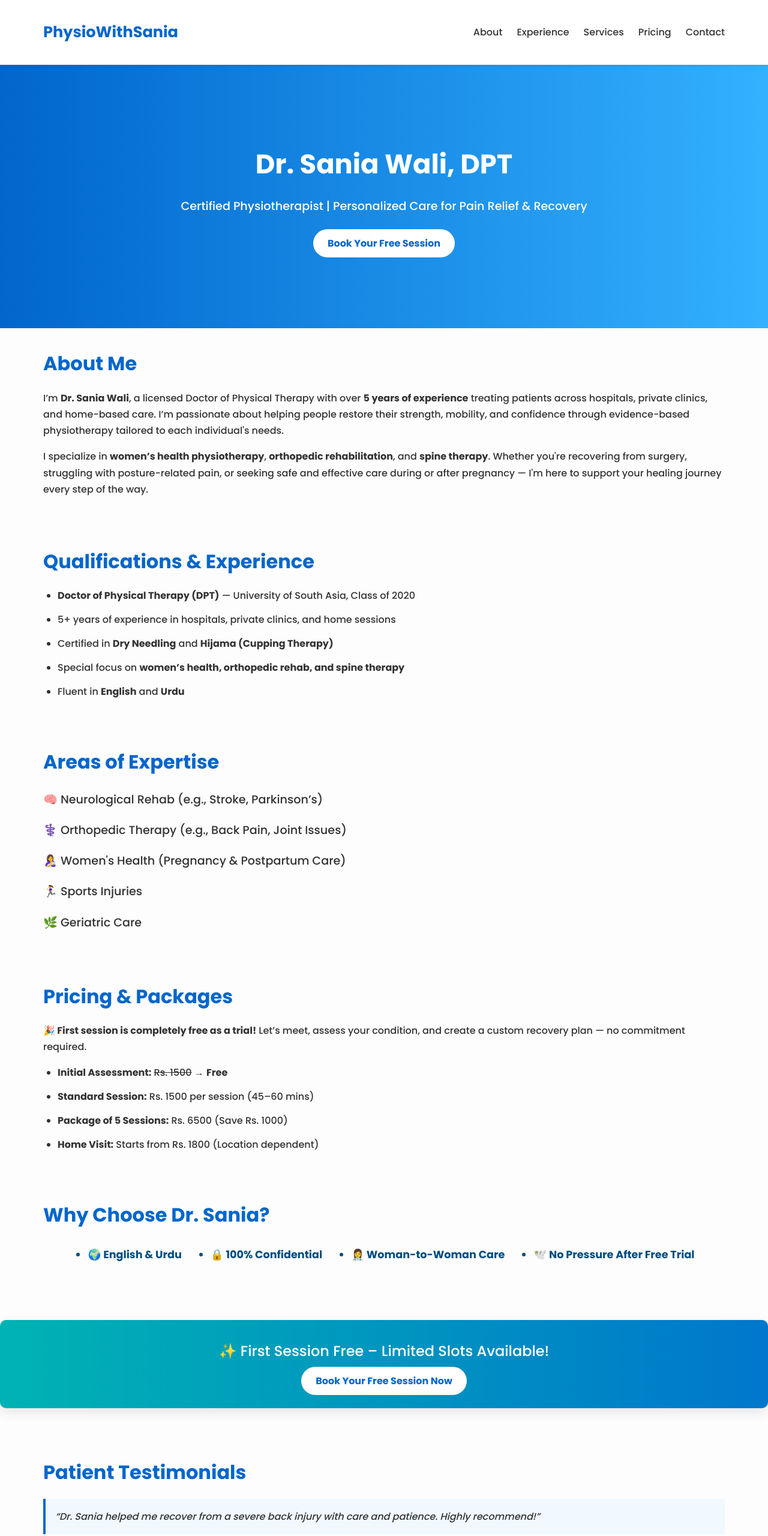
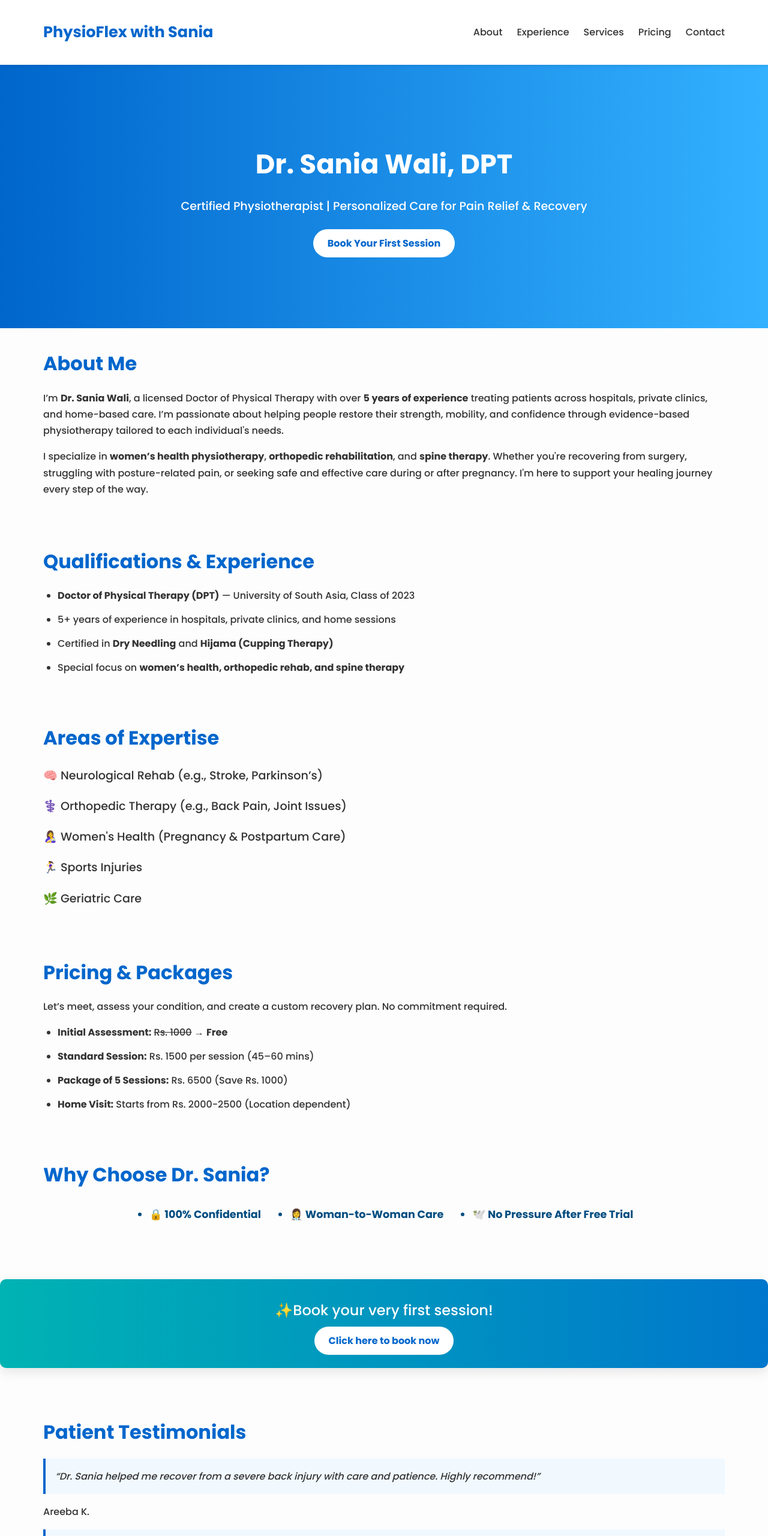
Before and after one commit to H4ROOON/physio-site, a plain HTML site: page index.html in a window 1280 px wide. Shown: the top 2560 px of the page at 60% size. Drawn offline with Linux system fonts and the light colour scheme.

Commit message:
made changes to the site text

```diff
--- a/index.html
+++ b/index.html
@@ -4,7 +4,7 @@
 <head>
     <meta charset="UTF-8" />
     <meta name="viewport" content="width=device-width, initial-scale=1.0" />
-    <title>Physiotherapist Sania</title>
+    <title>Physio Flex by Sania</title>
     <link rel="stylesheet" href="style.css" />
 </head>
 
@@ -12,7 +12,7 @@
 
     <nav>
         <div class="container">
-            <h2>PhysioWithSania</h2>
+            <h2>PhysioFlex with Sania</h2>
             <ul>
                 <li><a href="#about">About</a></li>
                 <li><a href="#qualifications">Experience</a></li>
@@ -28,7 +28,7 @@
         <div class="container">
             <h1>Dr. Sania Wali, DPT</h1>
             <p>Certified Physiotherapist | Personalized Care for Pain Relief & Recovery</p>
-            <a href="#contact" class="btn">Book Your Free Session</a>
+            <a href="#contact" class="btn">Book Your First Session</a>
         </div>
     </header>
 
@@ -43,7 +43,7 @@
                 <p>I specialize in <strong>women’s health physiotherapy</strong>, <strong>orthopedic
                         rehabilitation</strong>, and <strong>spine therapy</strong>. Whether you're recovering from
                     surgery, struggling with posture-related pain, or seeking safe and effective care during or after
-                    pregnancy — I'm here to support your healing journey every step of the way.</p>
+                    pregnancy. I'm here to support your healing journey every step of the way.</p>
             </div>
         </div>
     </section>
@@ -52,11 +52,10 @@
         <div class="container">
             <h2>Qualifications & Experience</h2>
             <ul>
-                <li><strong>Doctor of Physical Therapy (DPT)</strong> — University of South Asia, Class of 2020</li>
+                <li><strong>Doctor of Physical Therapy (DPT)</strong> — University of South Asia, Class of 2023</li>
                 <li>5+ years of experience in hospitals, private clinics, and home sessions</li>
                 <li>Certified in <strong>Dry Needling</strong> and <strong>Hijama (Cupping Therapy)</strong></li>
                 <li>Special focus on <strong>women’s health, orthopedic rehab, and spine therapy</strong></li>
-                <li>Fluent in <strong>English</strong> and <strong>Urdu</strong></li>
             </ul>
         </div>
     </section>
@@ -76,30 +75,29 @@
     <section id="pricing">
         <div class="container">
             <h2>Pricing & Packages</h2>
-            <p><strong>🎉 First session is completely free as a trial!</strong> Let’s meet, assess your condition, and
-                create a custom recovery plan — no commitment required.</p>
+            <p> Let’s meet, assess your condition, and
+                create a custom recovery plan. No commitment required.</p>
             <ul>
-                <li><strong>Initial Assessment:</strong> <span style="text-decoration: line-through;">Rs. 1500</span> →
+                <li><strong>Initial Assessment:</strong> <span style="text-decoration: line-through;">Rs. 1000</span> →
                     <strong>Free</strong>
                 </li>
                 <li><strong>Standard Session:</strong> Rs. 1500 per session (45–60 mins)</li>
                 <li><strong>Package of 5 Sessions:</strong> Rs. 6500 (Save Rs. 1000)</li>
-                <li><strong>Home Visit:</strong> Starts from Rs. 1800 (Location dependent)</li>
+                <li><strong>Home Visit:</strong> Starts from Rs. 2000-2500 (Location dependent)</li>
             </ul>
         </div>
     </section>
     <section class="container">
         <h2>Why Choose Dr. Sania?</h2>
         <ul class="badges">
-            <li>🌍 English & Urdu</li>
             <li>🔒 100% Confidential</li>
             <li>👩‍⚕️ Woman-to-Woman Care</li>
             <li>🕊️ No Pressure After Free Trial</li>
         </ul>
     </section>
     <div class="cta-banner">
-        <p>✨ First Session Free – Limited Slots Available!</p>
-        <a href="#contact" class="btn">Book Your Free Session Now</a>
+        <p>✨Book your very first session!</p>
+        <a href="#contact" class="btn">Click here to book now</a>
     </div>
 
     <section id="testimonials">
@@ -153,8 +151,8 @@
             <h2>Get in Touch</h2>
             <p>Have a question or want to book your free session? Reach out below.</p>
             <ul>
-                <li><strong>📞 Phone:</strong> <a href="tel:+923221403044">03221403044</a></li>
-                <li><strong>💬 WhatsApp:</strong> <a href="https://wa.me/92300XXXXXXX" target="_blank">Chat on
+                <li><strong>📞 Phone:</strong> <a href="tel:+923024707947">03024707947</a></li>
+                <li><strong>💬 WhatsApp:</strong> <a href="https://wa.me/923024707947" target="_blank">Chat on
                         WhatsApp</a></li>
                 <li><strong>📧 Email:</strong> <a href="mailto:saniaakhann77@gmail.com"> saniaakhann77@gmail.com</a>
                 </li>
@@ -176,7 +174,7 @@
                     placeholder="E.g., Need help with back pain recovery."
                     title="Message must be at least 10 characters long"></textarea>
 
-                <button type="submit" class="btn">Claim Free Trial</button>
+                <button type="submit" class="btn">Submit</button>
             </form>
 
         </div>
```
